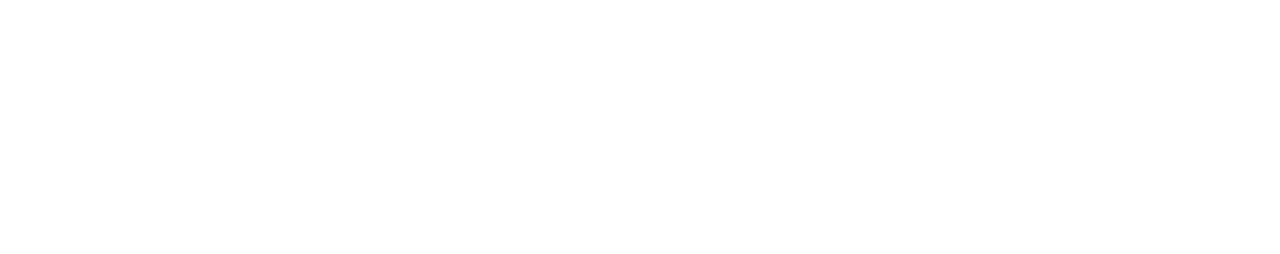
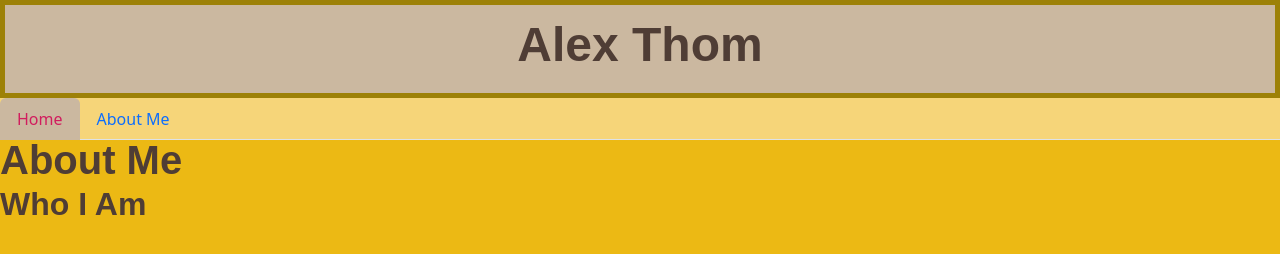
Before and after one commit to aghlex/CS1534-Web-Dev-Assignment-2, a plain HTML site: page index.html in a window 1280 px wide. Drawn offline with nearby package versions, Linux system fonts and the light colour scheme.

Commit message:
Added tabs.

```diff
--- a/index.html
+++ b/index.html
@@ -3,9 +3,31 @@
 <html lang="en" xmlns="http://www.w3.org/1999/xhtml">
 <head>
     <meta charset="utf-8" />
-    <title></title>
+    <title>Home</title>
+    <link href="https://cdn.jsdelivr.net/npm/bootstrap@5.3.8/dist/css/bootstrap.min.css" rel="stylesheet" integrity="sha384-sRIl4kxILFvY47J16cr9ZwB07vP4J8+LH7qKQnuqkuIAvNWLzeN8tE5YBujZqJLB" crossorigin="anonymous">
+    <script src="https://cdn.jsdelivr.net/npm/bootstrap@5.3.8/dist/js/bootstrap.bundle.min.js" integrity="sha384-FKyoEForCGlyvwx9Hj09JcYn3nv7wiPVlz7YYwJrWVcXK/BmnVDxM+D2scQbITxI" crossorigin="anonymous"></script>
+    <link rel="stylesheet" href="styles.css" />
 </head>
 <body>
+    <!--Page Banner-->
+    <div class="container-fluid banner-container">
+        <div class="banner-item">
+            <h1>Alex Thom</h1>
+        </div>
+    </div>
 
-</body>
+    <!--Tabs-->
+    <ul class="nav nav-tabs tabs">
+        <li>
+            <a class="nav-link viewed-tab" href="C:\Users\peter\source\repos\CS1534-Web-Dev-Assignment-2\index.html">Home</a>
+        </li>
+        <li>
+            <a class="nav-link" href="C:\Users\peter\source\repos\CS1534-Web-Dev-Assignment-2\aboutme.html">About Me</a>
+        </li>
+    </ul>
+
+    <!--Main Information-->
+    <!--About Me-->
+    <h2>About Me</h2>
+    <h3>Who I Am</h3>
 </html>
--- /dev/null
+++ b/styles.css
@@ -0,0 +1,58 @@
+html {
+    font-size: 16px;
+    background: #ECB914;
+}
+
+body {
+    background: #ECB914;
+}
+
+h1 {
+    font-family: Arial, sans-serif;
+    font-size: 3rem;
+    font-weight: bold;
+    font-style: normal;
+    color: #4F3D35;
+    line-height: 1;
+}
+
+h2 {
+    font-family: Arial, sans-serif;
+    font-size: 2.5rem;
+    font-weight: bold;
+    font-style: normal;
+    color: #4F3D35;
+    line-height: 1;
+}
+
+h3 {
+    font-family: Arial, sans-serif;
+    font-size: 2rem;
+    font-weight: bold;
+    font-style: normal;
+    color: #4F3D35;
+    line-height: 1;
+}
+
+.banner-container {
+        display: flex;
+        flex-wrap: wrap;
+        justify-content: center;
+        align-items: center;
+        border: 5px solid #9D8108;
+        background: #CBB8A0
+
+}
+
+.banner-item {
+        padding: 1rem;
+}
+
+.tabs {
+    background: #F6D579
+}
+
+.viewed-tab {
+    color: #d11d5e;
+    background: #CBB8A0;
+}
```
Also changed, not shown: aboutme.html (added, +11 -0 lines).
